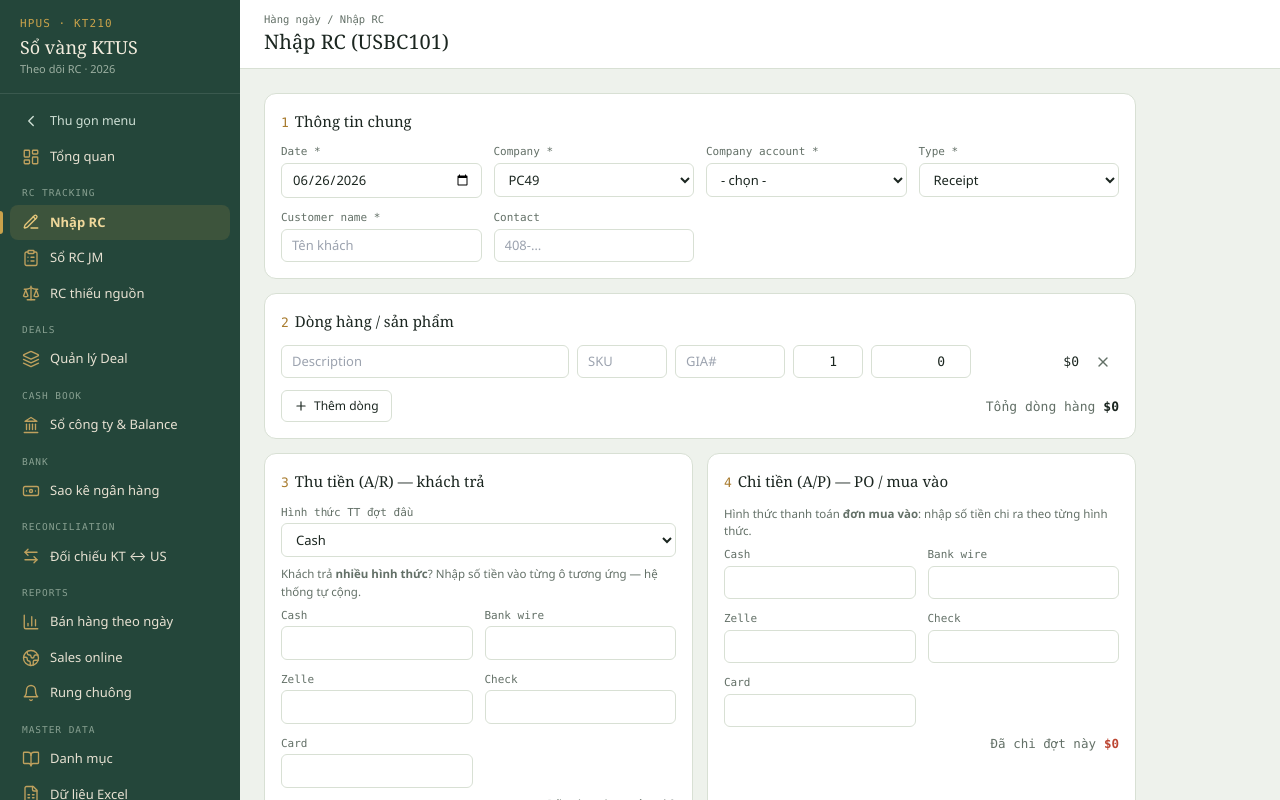
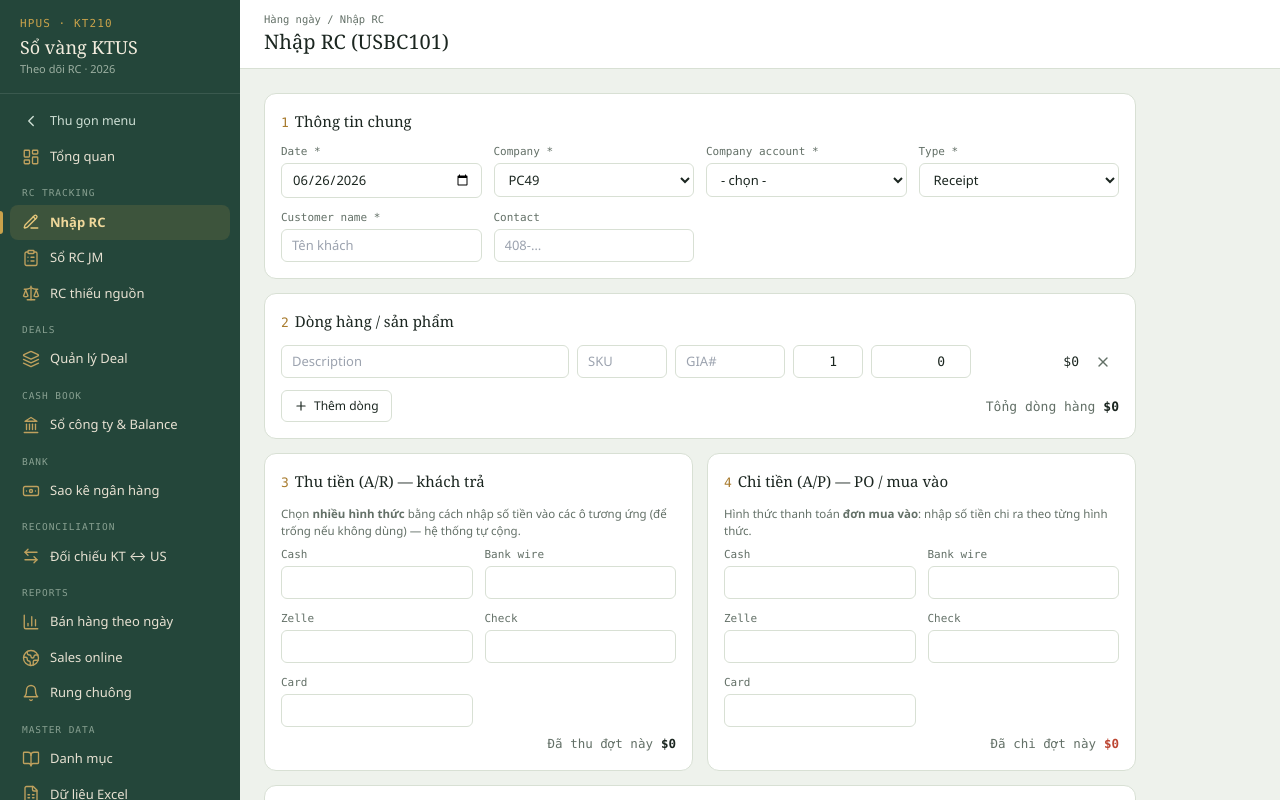
Before and after one commit to quocviet-IT/ktus, a Next.js app: page /rc/new in a window 1280 px wide. Shown: the top 800 px of the page. Built offline with nearby package versions, Linux system fonts and the light colour scheme.

Commit message:
feat(rc): bo select 'Hinh thuc TT dot dau' gay hieu nham; A/R cho nhap nhieu hinh thuc qua cac o tien

```diff
--- a/src/app/rc/new/rc-new-form.tsx
+++ b/src/app/rc/new/rc-new-form.tsx
@@ -115,7 +115,7 @@ export default function NhapRCForm({
       apCash: ap.cash || 0, apBankwire: ap.bank_wire || 0, apZelle: ap.zelle || 0, apCheck: ap.check || 0,
       arPayments: ar,
       apPayments: ap,
-      pay: f.get("pay") as RcInput["pay"],
+      pay: (Object.keys(ar).find((k) => (ar[k] || 0) > 0)) || "cash",
       lines,
       rcJmNo: String(f.get("rcJmNo") || ""),
       soNo: String(f.get("soNo") || ""),
@@ -187,8 +187,7 @@ export default function NhapRCForm({
         {/* 3 + 4: A/R & A/P */}
         <div className="grid md:grid-cols-2 gap-3.5">
           <Section n="3" title="Thu tiền (A/R) — khách trả">
-            {fld("Hình thức TT đợt đầu", <select name="pay" className={inp}>{paymentMethods.map((p) => <option key={p.code} value={p.code}>{p.label}</option>)}</select>)}
-            <p className="text-[11.5px] text-muted mt-2 mb-1">Khách trả <b>nhiều hình thức</b>? Nhập số tiền vào từng ô tương ứng — hệ thống tự cộng.</p>
+            <p className="text-[11.5px] text-muted mb-2">Chọn <b>nhiều hình thức</b> bằng cách nhập số tiền vào các ô tương ứng (để trống nếu không dùng) — hệ thống tự cộng.</p>
             <div className="grid grid-cols-2 gap-3 mt-2">
               {paymentMethods.map((method) => (
                 <div key={method.code}>{fld(method.label, amt(ar[method.code] || 0, (v) => setAr((s) => ({ ...s, [method.code]: v }))))}</div>
```
